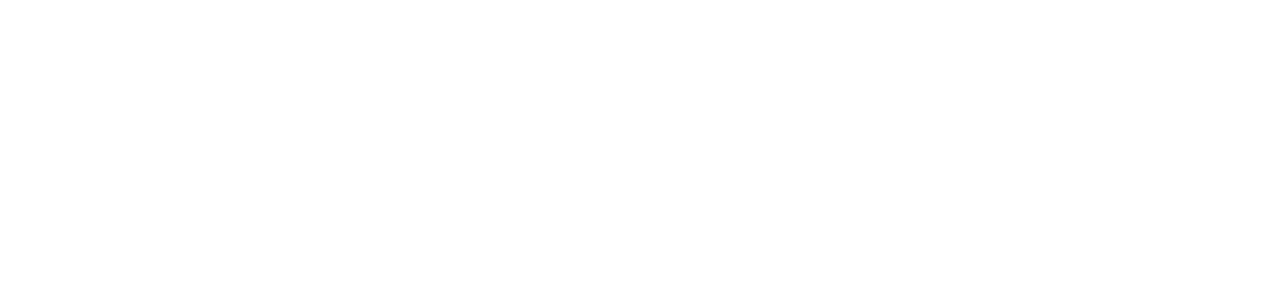
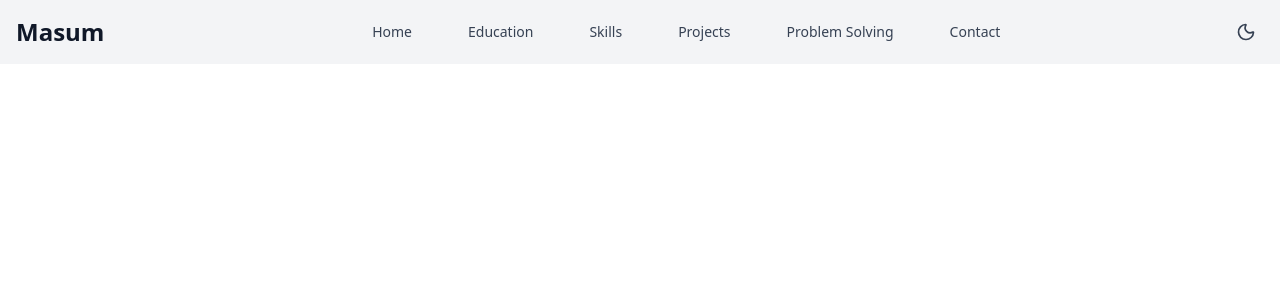
Before and after one commit to sa-masum/My-Portfolio, a React (Vite) app: page / in a window 1280 px wide. Shown: the top 300 px of the page. Built offline with nearby package versions, Linux system fonts and the light colour scheme.

Commit message:
Added Navbar

```diff
--- a/src/App.jsx
+++ b/src/App.jsx
@@ -1,13 +1,14 @@
 import { useState } from 'react'
 import './App.css'
 import { } from './utils/dataLoader';
+import Navbar from './components/Navbar';
 
 function App() {
   const [count, setCount] = useState(0)
 
   return (
     <>
-
+      <Navbar />
 
     </>
   )
--- a/src/components/Navbar.jsx
+++ b/src/components/Navbar.jsx
@@ -0,0 +1,123 @@
+import React, { useState, useEffect } from 'react';
+import { Menu, X, Sun, Moon } from 'lucide-react';
+import { getPersonalInfo } from '../utils/dataLoader';
+
+const Navbar = () => {
+  const [isOpen, setIsOpen] = useState(false);
+  const [isScrolled, setIsScrolled] = useState(false);
+  const [darkMode, setDarkMode] = useState(false);
+  const personalInfo = getPersonalInfo();
+
+  useEffect(() => {
+    const handleScroll = () => {
+      setIsScrolled(window.scrollY > 50);
+    };
+    window.addEventListener('scroll', handleScroll);
+    return () => window.removeEventListener('scroll', handleScroll);
+  }, []);
+
+  const navItems = [
+    { name: 'Home', href: '#home' },
+    { name: 'Education', href: '#education' },
+    { name: 'Skills', href: '#skills' },
+    { name: 'Projects', href: '#projects' },
+    { name: 'Problem Solving', href: '#problemsolving' },
+    { name: 'Contact', href: '#contact' }
+  ];
+
+  const handleNavClick = (e, href) => {
+    e.preventDefault();
+    const target = document.querySelector(href);
+    if (target) {
+      target.scrollIntoView({ behavior: 'smooth' });
+      setIsOpen(false);
+    }
+  };
+
+  const toggleDarkMode = () => {
+    setDarkMode(!darkMode);
+    document.documentElement.classList.toggle('dark');
+  };
+
+  return (
+    <nav className={`fixed top-0 left-0 right-0 z-50 transition-all duration-300 ${
+      isScrolled
+        ? 'bg-gray-100/90 backdrop-blur-md shadow-lg'
+        : 'bg-gray-100'
+    }`}>
+      <div className="container-custom">
+        <div className="flex items-center justify-between h-16">
+          {/* Logo */}
+          <div className="flex-shrink-0 ml-4">
+            <a
+              href="#home"
+              onClick={(e) => handleNavClick(e, '#home')}
+              className="text-2xl font-bold text-gray-900 hover:text-primary-600 transition-colors"
+            >
+              Masum
+            </a>
+          </div>
+
+          {/* Desktop Navigation */}
+          <div className="hidden md:block">
+            <div className="ml-10 flex items-baseline space-x-8">
+              {navItems.map((item) => (
+                <a
+                  key={item.name}
+                  href={item.href}
+                  onClick={(e) => handleNavClick(e, item.href)}
+                  className="text-gray-700 hover:text-primary-600 px-3 py-2 text-sm font-medium transition-colors duration-200 hover:scale-105"
+                >
+                  {item.name}
+                </a>
+              ))}
+            </div>
+          </div>
+
+          {/* Dark Mode Toggle & Mobile Menu Button */}
+          <div className="flex items-center space-x-4">
+            {/* Dark Mode Toggle */}
+            <button
+              onClick={toggleDarkMode}
+              className="p-2 rounded-lg text-gray-700 hover:text-primary-600 hover:bg-gray-100 transition-colors"
+              aria-label="Toggle dark mode"
+            >
+              {darkMode ? <Sun size={20} /> : <Moon size={20} />}
+            </button>
+
+            {/* Mobile menu button */}
+            <div className="md:hidden">
+              <button
+                onClick={() => setIsOpen(!isOpen)}
+                className="p-2 rounded-lg text-gray-700 hover:text-primary-600 hover:bg-gray-100 transition-colors"
+                aria-label="Toggle menu"
+              >
+                {isOpen ? <X size={24} /> : <Menu size={24} />}
+              </button>
+            </div>
+          </div>
+        </div>
+
+        {/* Mobile Navigation Menu */}
+        {isOpen && (
+          <div className="md:hidden">
+            <div className="px-2 pt-2 pb-3 space-y-1 bg-white/95 backdrop-blur-md rounded-lg mt-2 shadow-lg">
+              {navItems.map((item) => (
+                <a
+                  key={item.name}
+                  href={item.href}
+                  onClick={(e) => handleNavClick(e, item.href)}
+                  className="text-gray-700 hover:text-primary-600 block px-3 py-2 text-base font-medium transition-colors duration-200"
+                >
+                  {item.name}
+                </a>
+              ))}
+            </div>
+          </div>
+        )}
+      </div>
+    </nav>
+  );
+};
+
+export default Navbar;
```
